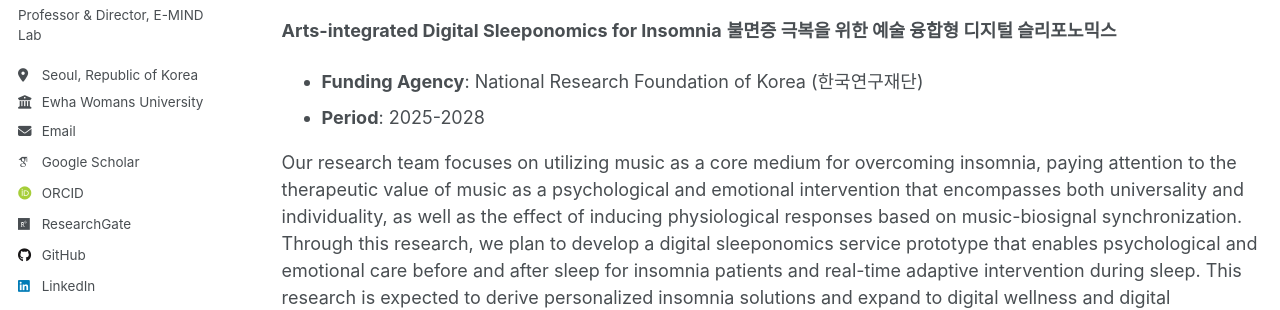
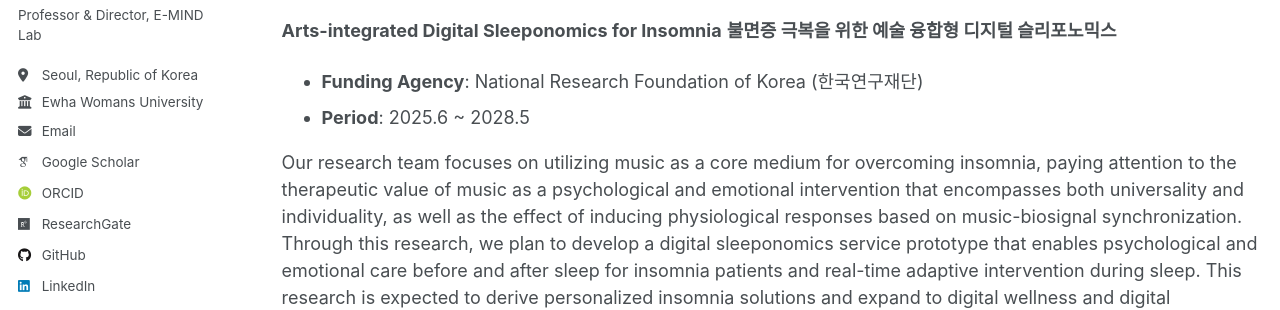
Before and after one commit to eunjujeong/E.MIND, a Jekyll site: the page built from _projects/projects current.md, in a window 1280 px wide and 900 px high. Shown: the part 311-621 px from the top of the window. Built offline with Jekyll 4.4.1, drawn with Linux system fonts in a browser that asks for light colours; some web fonts are replaced; a script that is not in the unit is left out.

Commit message:
Update projects current.md

```diff
--- a/_projects/projects current.md
+++ b/_projects/projects current.md
@@ -13,7 +13,7 @@ Current Projects
 **Arts-integrated Digital Sleeponomics for Insomnia**
 **불면증 극복을 위한 예술 융합형 디지털 슬리포노믹스**
 - **Funding Agency**: National Research Foundation of Korea (한국연구재단)
-- **Period**: 2025-2028
+- **Period**: 2025.6 ~ 2028.5
 
 Our research team focuses on utilizing music as a core medium for overcoming insomnia, paying attention to the therapeutic value of music as a psychological and emotional intervention that encompasses both universality and individuality, as well as the effect of inducing physiological responses based on music-biosignal synchronization. Through this research, we plan to develop a digital sleeponomics service prototype that enables psychological and emotional care before and after sleep for insomnia patients and real-time adaptive intervention during sleep. This research is expected to derive personalized insomnia solutions and expand to digital wellness and digital therapeutics (DTx) fields, contributing to improving national sleep health.
 
```
